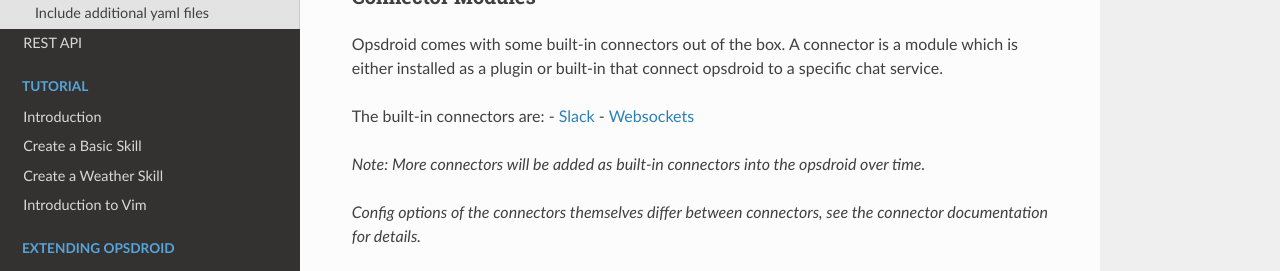
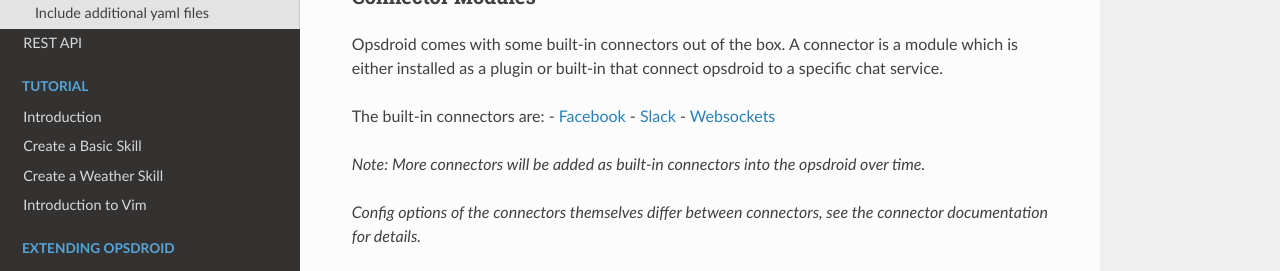
Before and after one commit to opsdroid/opsdroid, an MkDocs documentation site: the page built from docs/configuration-reference.md, in a window 1280 px wide and 900 px high, scrolled down 1909 px. Shown: the part 151-422 px from the top of the window. Built offline with MkDocs 1.6.1, drawn with Linux system fonts in a browser that asks for light colours; nearby versions of some CDN libraries; old or Windows-style settings are respelled for this version of MkDocs.

Commit message:
Added to list of connectors

```diff
--- a/docs/configuration-reference.md
+++ b/docs/configuration-reference.md
@@ -91,6 +91,7 @@ Configuration options such as the `token` in the slack connector or the `host`,
 Opsdroid comes with some built-in connectors out of the box. A connector is a module which is either installed as a plugin or built-in that connect opsdroid to a specific chat service.
 
 The built-in connectors are:
+- [Facebook](/connectors/facebook.md)
 - [Slack](/connectors/slack.md)
 - [Websockets](/connectors/websocket.md)
 
```
